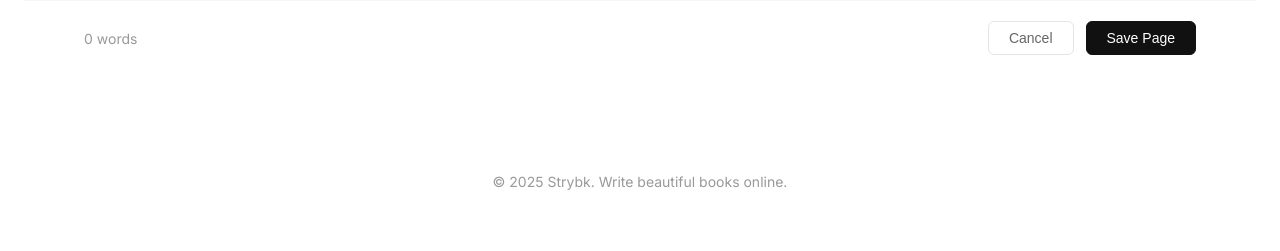
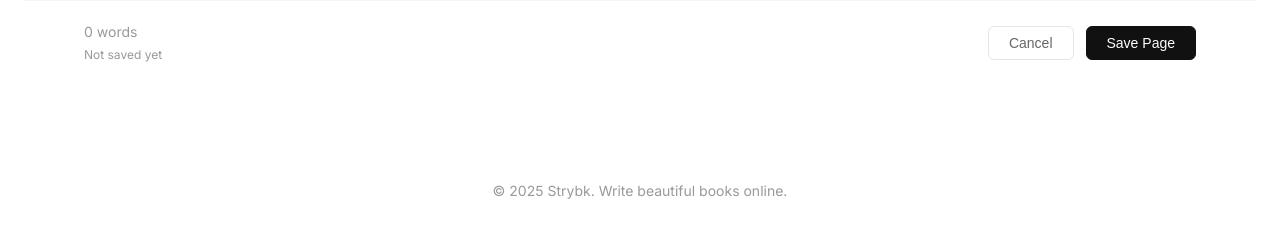
Before and after one commit to tonyshawjr/strybk_, a PHP site: template app/views/pages/edit.php in a window 1280 px wide. Shown: the part 702-953 px from the top of the page. Before the commit the page ends 892 px from the top, so only its background shows below. Run offline with PHP 8.4, Linux system fonts and the light colour scheme; the template is opened without the code that fills it, so the values that code supplies are empty.

Commit message:
Add save feedback and last saved timestamp
- Check mark button now saves via AJAX like the Save button
- Shows 'Saved' text next to check mark when saving
- Displays last saved time at bottom in user's local time
- Updates timestamp automatically after each save
- Cmd/Ctrl+S keyboard shortcut uses AJAX save
- All save methods keep user on the editing page

```diff
--- a/app/views/pages/edit.php
+++ b/app/views/pages/edit.php
@@ -81,6 +81,7 @@ include __DIR__ . '/../partials/header.php';
                 <button class="toolbar-btn" data-command="check" title="Save">
                     <i class="fa-solid fa-check"></i>
                 </button>
+                <span id="save-indicator" style="display: none; color: #10b981; font-size: 14px; margin-left: 8px;">Saved</span>
             </div>
         </div>
 
@@ -112,8 +113,17 @@ include __DIR__ . '/../partials/header.php';
 
                 <!-- Editor Footer -->
                 <div class="editor-footer">
-                    <div class="word-count">
-                        <span id="word-count">0</span> words
+                    <div class="footer-left">
+                        <div class="word-count">
+                            <span id="word-count">0</span> words
+                        </div>
+                        <div class="last-saved" id="last-saved" style="font-size: 12px; color: #999999; margin-top: 4px;">
+                            <?php if (isset($page['updated_at'])): ?>
+                                Last saved: <span id="last-saved-time"><?= date('g:i A', strtotime($page['updated_at'])) ?></span>
+                            <?php else: ?>
+                                <span id="last-saved-time">Not saved yet</span>
+                            <?php endif; ?>
+                        </div>
                     </div>
                     <div class="editor-actions">
                         <button type="button" class="btn-secondary" onclick="window.location.href='/books/<?= htmlspecialchars($book['slug']) ?>/edit'">Cancel</button>
@@ -438,6 +448,11 @@ include __DIR__ . '/../partials/header.php';
     border-top: 1px solid #F5F5F5;
 }
 
+.footer-left {
+    display: flex;
+    flex-direction: column;
+}
+
 .word-count {
     font-size: 14px;
     color: #999999;
@@ -611,6 +626,30 @@ document.getElementById('page-form').addEventListener('submit', function(e) {
             toolbarSave.style.color = '#10b981';
         }
 
+        // Show "Saved" indicator next to check mark
+        const saveIndicator = document.getElementById('save-indicator');
+        if (saveIndicator) {
+            saveIndicator.style.display = 'inline';
+        }
+
+        // Update last saved time
+        const now = new Date();
+        const timeString = now.toLocaleTimeString('en-US', {
+            hour: 'numeric',
+            minute: '2-digit',
+            hour12: true
+        });
+        const lastSavedElement = document.getElementById('last-saved-time');
+        if (lastSavedElement) {
+            lastSavedElement.textContent = timeString;
+
+            // Update the parent text if needed
+            const lastSavedDiv = document.getElementById('last-saved');
+            if (lastSavedDiv && !lastSavedDiv.innerHTML.includes('Last saved:')) {
+                lastSavedDiv.innerHTML = 'Last saved: <span id="last-saved-time">' + timeString + '</span>';
+            }
+        }
+
         // Clear draft since we saved
         localStorage.removeItem('draft-page-' + <?= $page['id'] ?>);
 
@@ -622,6 +661,13 @@ document.getElementById('page-form').addEventListener('submit', function(e) {
 
             if (toolbarSave) {
                 toolbarSave.style.color = '';
+            }
+
+            // Hide save indicator after 3 seconds
+            if (saveIndicator) {
+                setTimeout(() => {
+                    saveIndicator.style.display = 'none';
+                }, 1000);
             }
         }, 2000);
     })
@@ -710,10 +756,8 @@ document.querySelectorAll('.toolbar-btn').forEach(btn => {
                 }
                 break;
             case 'check':
-                // Sync content to textarea first, then submit
-                const textarea = document.getElementById('content-textarea');
-                textarea.value = editor.innerHTML;
-                document.getElementById('page-form').submit();
+                // Trigger the form submit which will be caught by our AJAX handler
+                document.getElementById('page-form').requestSubmit();
                 break;
             case 'history':
                 alert('Version history coming soon');
@@ -843,7 +887,7 @@ document.addEventListener('keydown', function(e) {
     // Cmd/Ctrl + S to save
     if ((e.metaKey || e.ctrlKey) && e.key === 's') {
         e.preventDefault();
-        document.getElementById('page-form').submit();
+        document.getElementById('page-form').requestSubmit();
     }
 
     // Cmd/Ctrl + B for bold
```
